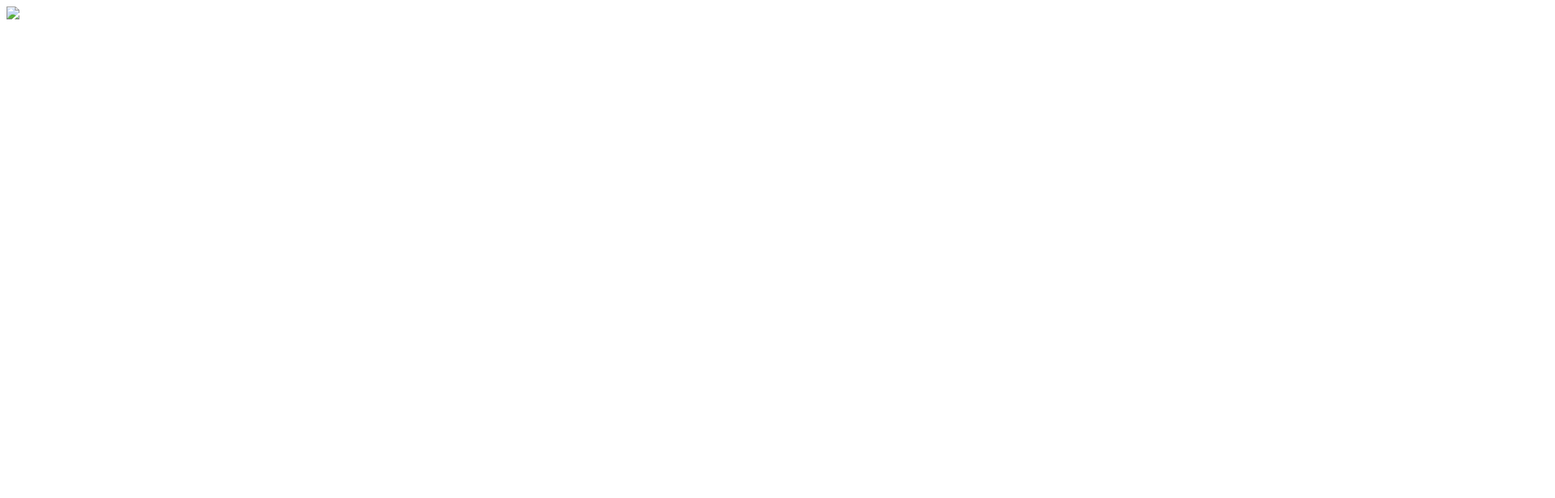
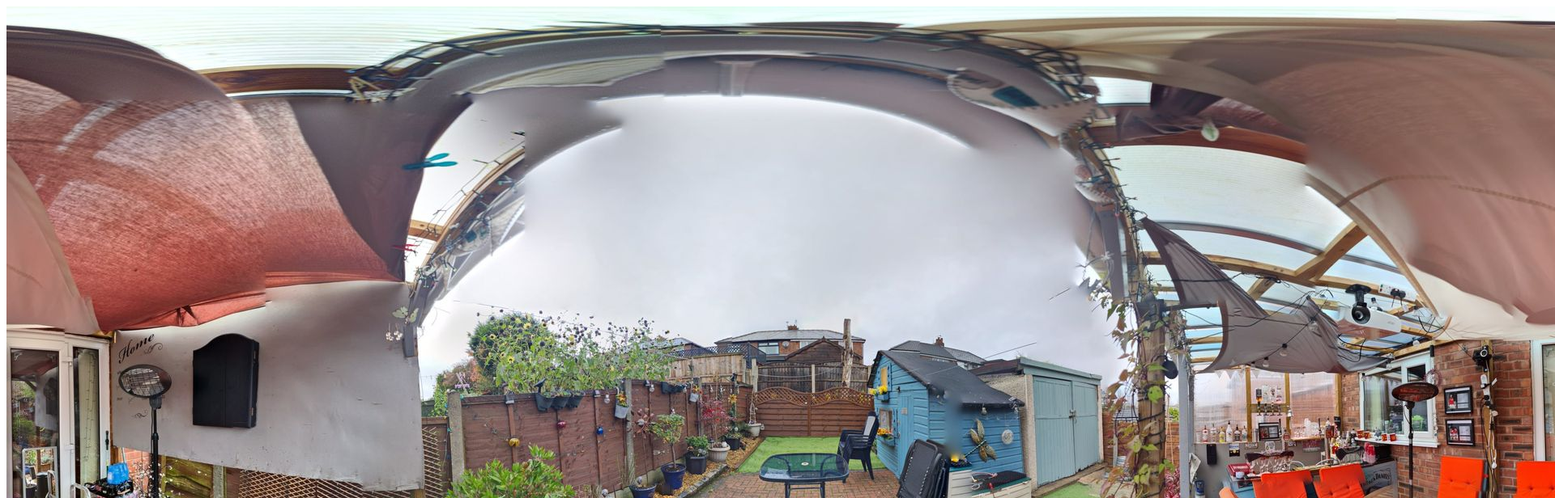
Before and after one commit to ConnahM/VR-Testing, a plain HTML site: page index.html in a window 1280 px wide. Shown: the top 616 px of the page at 81% size, 1920 px wide, since content can reach past the window. Drawn offline with Linux system fonts and the light colour scheme.

Commit message:
Update index.html

```diff
--- a/index.html
+++ b/index.html
@@ -12,7 +12,7 @@
       <a-scene>
 
       <a-assets>
-        <img  id="sky" src="garden.jpeg"/>
+        <img  id="sky" src="garden.jpg"/>
       </a-assets>
 
       <a-sky src="#sky"></a-sky>
```
